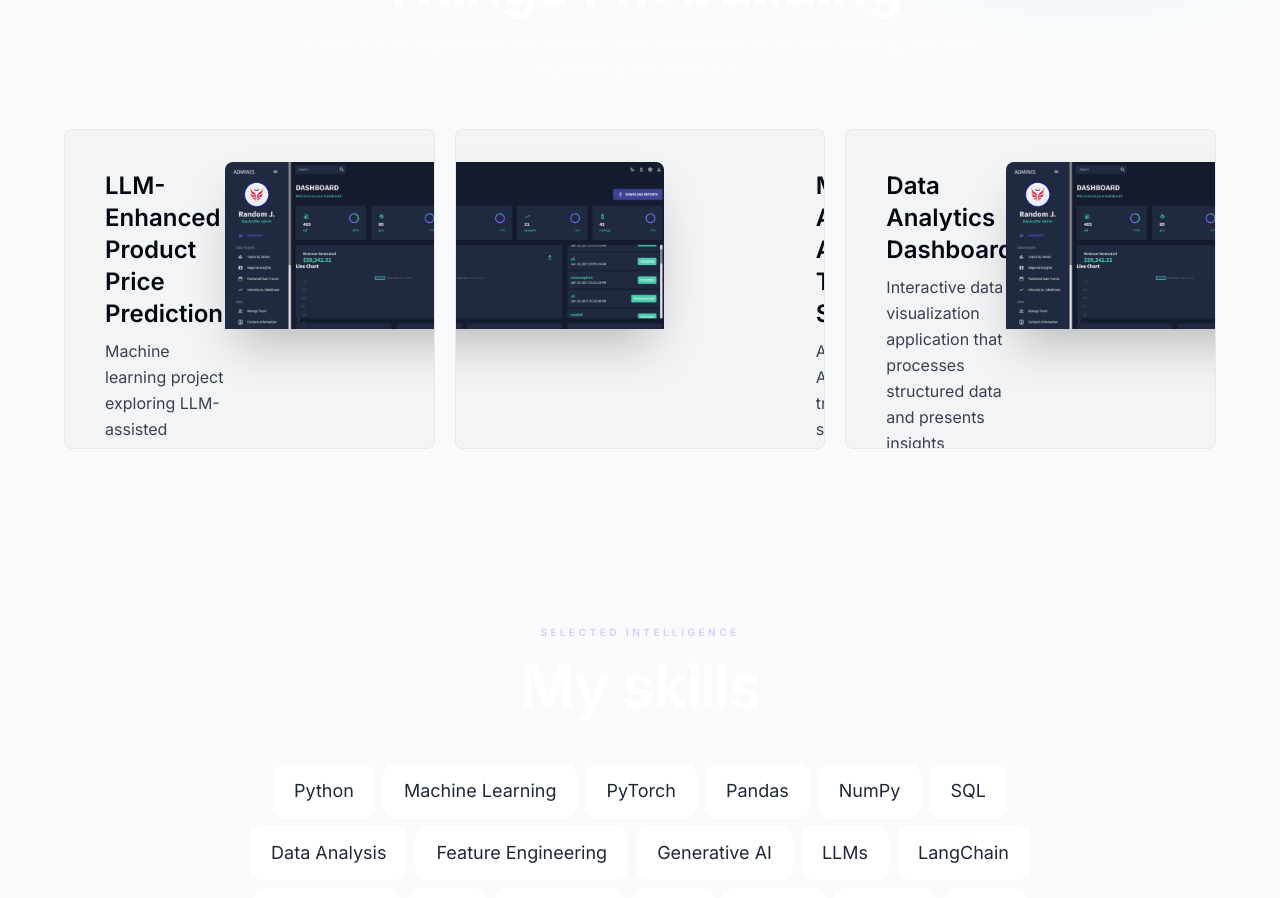
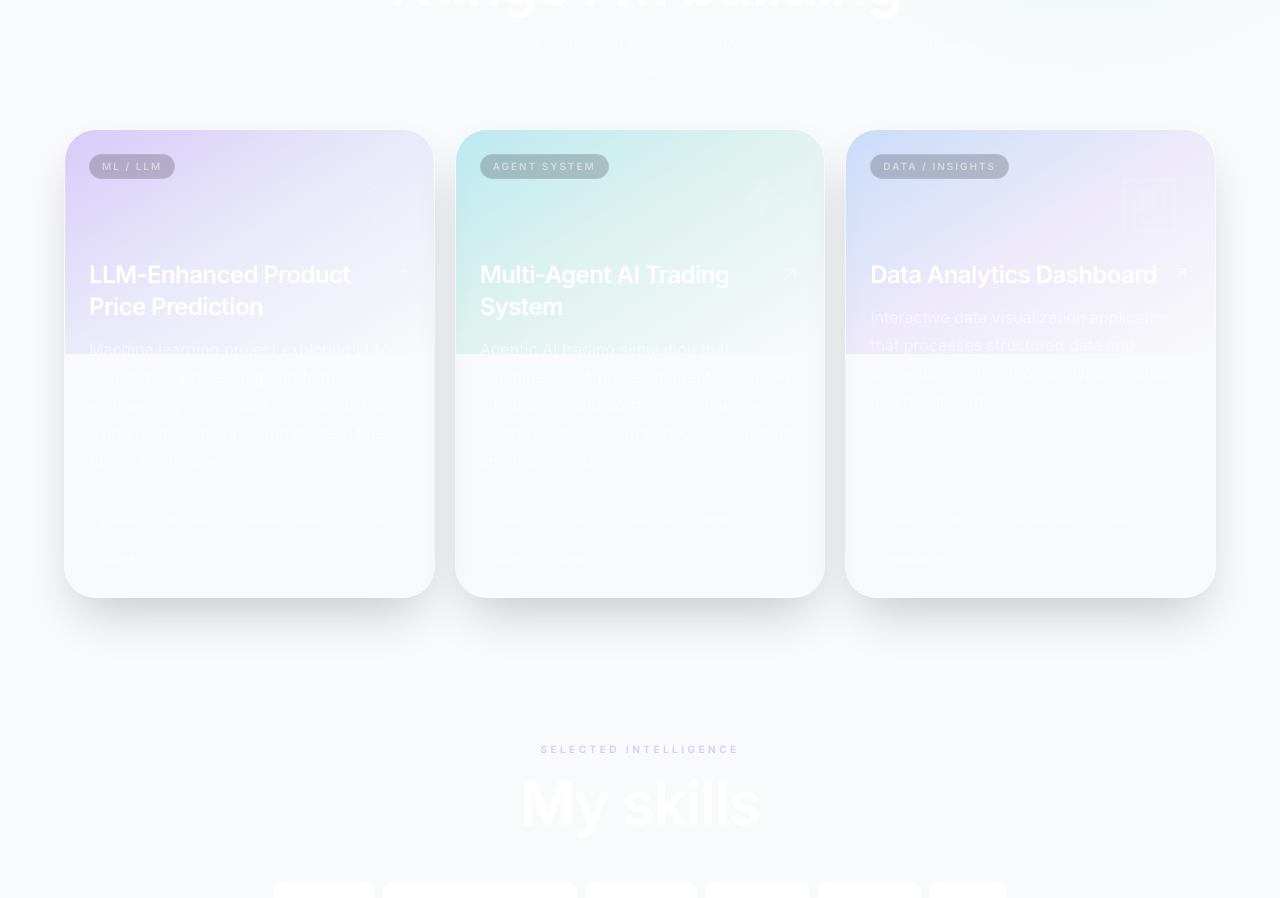
Before and after one commit to J3045/Portfolio-website, a Next.js app: page / in a window 1280 px wide. Shown: the part 1720-2618 px from the top of the page. Built offline with nearby package versions, Linux system fonts and the light colour scheme; no server answers.

Commit message:
Replace dated project cards with premium AI portfolio layout

```diff
--- a/components/project.tsx
+++ b/components/project.tsx
@@ -1,74 +1,47 @@
 "use client";
+import { projectsData } from "@/lib/data";
+import { motion } from "framer-motion";
+import { FiArrowUpRight } from "react-icons/fi";
 
-import { useRef } from "react";
-import { projectsData } from "@/lib/data";
-import Image from "next/image";
-import { motion, useScroll, useTransform } from "framer-motion";
+type ProjectProps = (typeof projectsData)[number] & { index: number };
 
-type ProjectProps = (typeof projectsData)[number];
+const visuals = [
+  { icon: "◌", label: "ML / LLM", glow: "from-violet-500/30 via-indigo-500/10 to-transparent" },
+  { icon: "✦", label: "AGENT SYSTEM", glow: "from-cyan-500/25 via-emerald-500/10 to-transparent" },
+  { icon: "▦", label: "DATA / INSIGHTS", glow: "from-blue-500/25 via-violet-500/10 to-transparent" },
+];
 
-export default function Project({
-  title,
-  description,
-  tags,
-  imageUrl,
-  url,
-}: ProjectProps) {
-  const ref = useRef<HTMLDivElement>(null);
-  const { scrollYProgress } = useScroll({
-    target: ref,
-    offset: ["0 1", "1.33 1"],
-  });
-  const scaleProgess = useTransform(scrollYProgress, [0, 1], [0.8, 1]);
-  const opacityProgess = useTransform(scrollYProgress, [0, 1], [0.6, 1]);
+export default function Project({ title, description, tags, url, index }: ProjectProps) {
+  const visual = visuals[index % visuals.length];
+  return (
+    <motion.a
+      href={url}
+      target="_blank"
+      rel="noreferrer"
+      initial={{ opacity: 0, y: 30 }}
+      whileInView={{ opacity: 1, y: 0 }}
+      whileHover={{ y: -8 }}
+      viewport={{ once: true }}
+      transition={{ duration: 0.35 }}
+      className="group relative min-h-[430px] overflow-hidden rounded-[2rem] border border-white/10 bg-white/[.035] p-6 shadow-2xl shadow-black/20"
+    >
+      <div className={"absolute inset-x-0 top-0 h-56 bg-gradient-to-br " + visual.glow} />
+      <div className="absolute -right-10 top-12 h-44 w-44 rounded-full border border-white/10 bg-white/[.03] blur-[1px]" />
+      <div className="absolute right-8 top-8 text-7xl font-light text-white/10 transition duration-500 group-hover:scale-110 group-hover:text-white/20">{visual.icon}</div>
 
-  return (
-    <motion.div
-      ref={ref}
-      style={{
-        scale: scaleProgess,
-        opacity: opacityProgess,
-      }}
-      className="group mb-3 sm:mb-8 last:mb-0"
-    >
-        <a href={url}>
-      <section className="bg-gray-100 max-w-[42rem] border border-black/5 rounded-lg overflow-hidden sm:pr-8 relative sm:h-[20rem] hover:bg-gray-200 transition sm:group-even:pl-8 dark:text-white dark:bg-white/10 dark:hover:bg-white/20">
-        <div className="pt-4 pb-7 px-5 sm:pl-10 sm:pr-2 sm:pt-10 sm:max-w-[50%] flex flex-col h-full sm:group-even:ml-[18rem]">
-          <h3 className="text-2xl font-semibold">{title}</h3>
-          <p className="mt-2 leading-relaxed text-gray-700 dark:text-white/70">
-            {description}
-          </p>
-          <ul className="flex flex-wrap mt-4 gap-2 sm:mt-auto">
-            {tags.map((tag, index) => (
-              <li
-                className="bg-black/[0.7] px-3 py-1 text-[0.7rem] uppercase tracking-wider text-white rounded-full dark:text-white/70"
-                key={index}
-              >
-                {tag}
-              </li>
-            ))}
-          </ul>
+      <div className="relative flex h-full flex-col">
+        <div className="mb-20 inline-flex w-fit rounded-full border border-white/10 bg-black/20 px-3 py-1 text-[10px] font-semibold tracking-[0.2em] text-white/50">
+          {visual.label}
         </div>
-
-        <Image
-          src={imageUrl}
-          alt="Project I worked on"
-          quality={95}
-          className="absolute hidden sm:block top-8 -right-40 w-[28.25rem] rounded-t-lg shadow-2xl
-        transition
-        group-hover:scale-[1.04]
-        group-hover:-translate-x-3
-        group-hover:translate-y-3
-        group-hover:-rotate-2
-
-        group-even:group-hover:translate-x-3
-        group-even:group-hover:translate-y-3
-        group-even:group-hover:rotate-2
-
-        group-even:right-[initial] group-even:-left-40"
-        />
-      </section>
-      </a>
-    </motion.div>
+        <div className="mb-3 flex items-start justify-between gap-3">
+          <h3 className="text-2xl font-semibold tracking-tight text-white">{title}</h3>
+          <FiArrowUpRight className="mt-1 text-xl text-white/40 transition group-hover:text-white" />
+        </div>
+        <p className="leading-7 text-white/50">{description}</p>
+        <ul className="mt-auto flex flex-wrap gap-2 pt-8">
+          {tags.map((tag) => <li key={tag} className="rounded-full border border-white/10 bg-white/[.045] px-3 py-1.5 text-[10px] font-medium text-white/60">{tag}</li>)}
+        </ul>
+      </div>
+    </motion.a>
   );
 }
```
